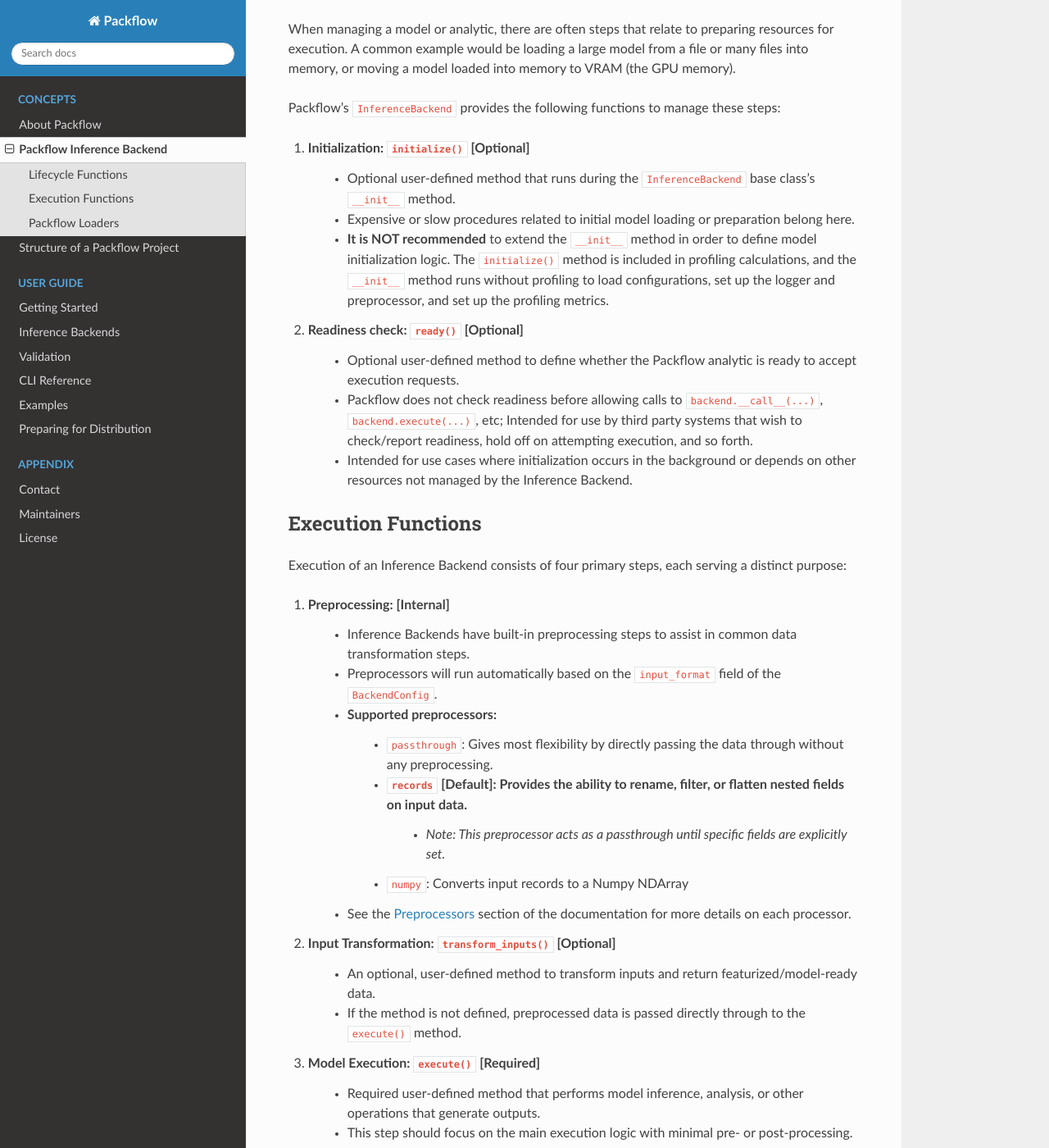
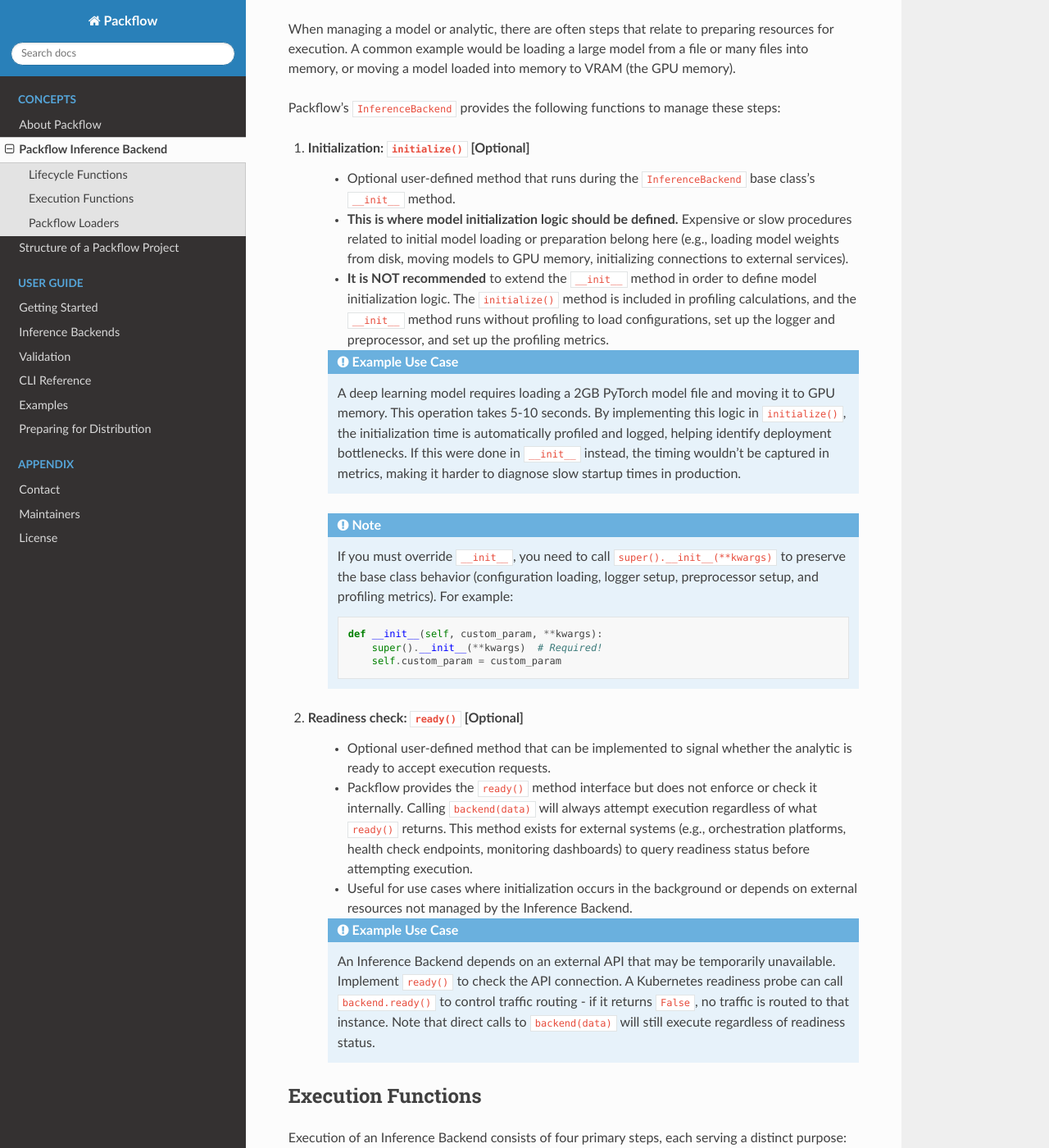
Before and after one commit to dow-cdao/packflow, a Sphinx documentation site: the page built from docs/source/concepts/packflow-framework.rst, in a window 1280 px wide and 1400 px high, scrolled down 387 px. Shown: the whole window at 82% size. Built offline with Sphinx 7.4.7 and the Read the Docs theme 3.1.0, drawn with Linux system fonts in a browser that asks for light colours.

Commit message:
docs(framework): expand lifecycle and initialization documentation
- Add example use cases for initialize() and ready() methods
- Clarify that __init__ override requires super() call
- Document that ready() is not enforced internally by Packflow
- Expand README with clearer explanation of Packflow purpose

Improves developer understanding of InferenceBackend lifecycle
management and proper initialization patterns.

```diff
--- a/docs/source/concepts/packflow-framework.rst
+++ b/docs/source/concepts/packflow-framework.rst
@@ -18,13 +18,31 @@ Packflow's ``InferenceBackend`` provides the following functions to manage these
 
 1. **Initialization:** ``initialize()`` [Optional]
     - Optional user-defined method that runs during the ``InferenceBackend`` base class's ``__init__`` method.
-    - Expensive or slow procedures related to initial model loading or preparation belong here.
+    - **This is where model initialization logic should be defined.** Expensive or slow procedures related to initial model loading or preparation belong here (e.g., loading model weights from disk, moving models to GPU memory, initializing connections to external services).
     - **It is NOT recommended** to extend the ``__init__`` method in order to define model initialization logic. The ``initialize()`` method is included in profiling calculations, and the ``__init__`` method runs without profiling to load configurations, set up the logger and preprocessor, and set up the profiling metrics.
 
+    .. admonition:: Example Use Case
+
+        A deep learning model requires loading a 2GB PyTorch model file and moving it to GPU memory. This operation takes 5-10 seconds. By implementing this logic in ``initialize()``, the initialization time is automatically profiled and logged, helping identify deployment bottlenecks. If this were done in ``__init__`` instead, the timing wouldn't be captured in metrics, making it harder to diagnose slow startup times in production.
+
+    .. note::
+
+        If you must override ``__init__``, you need to call ``super().__init__(**kwargs)`` to preserve the base class behavior (configuration loading, logger setup, preprocessor setup, and profiling metrics). For example:
+
+        .. code-block:: python
+
+            def __init__(self, custom_param, **kwargs):
+                super().__init__(**kwargs)  # Required!
+                self.custom_param = custom_param
+
 2. **Readiness check:** ``ready()`` [Optional]
-    - Optional user-defined method to define whether the Packflow analytic is ready to accept execution requests.
-    - Packflow does not check readiness before allowing calls to ``backend.__call__(...)``, ``backend.execute(...)``, etc; Intended for use by third party systems that wish to check/report readiness, hold off on attempting execution, and so forth.
-    - Intended for use cases where initialization occurs in the background or depends on other resources not managed by the Inference Backend.
+    - Optional user-defined method that can be implemented to signal whether the analytic is ready to accept execution requests.
+    - Packflow provides the ``ready()`` method interface but does not enforce or check it internally. Calling ``backend(data)`` will always attempt execution regardless of what ``ready()`` returns. This method exists for external systems (e.g., orchestration platforms, health check endpoints, monitoring dashboards) to query readiness status before attempting execution.
+    - Useful for use cases where initialization occurs in the background or depends on external resources not managed by the Inference Backend.
+
+    .. admonition:: Example Use Case
+
+        An Inference Backend depends on an external API that may be temporarily unavailable. Implement ``ready()`` to check the API connection. A Kubernetes readiness probe can call ``backend.ready()`` to control traffic routing - if it returns ``False``, no traffic is routed to that instance. Note that direct calls to ``backend(data)`` will still execute regardless of readiness status.
 
 
 Execution Functions
```
Also changed, not shown: README.md (+2 -0 lines).
